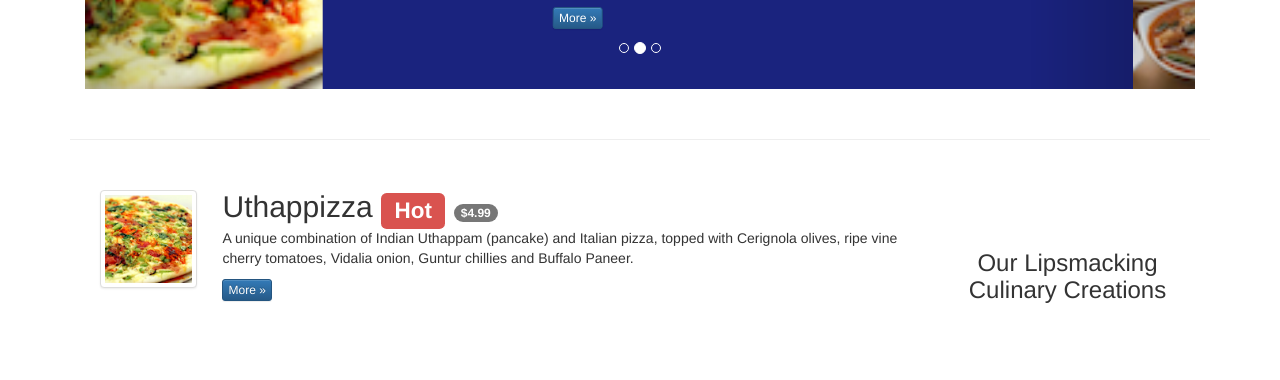
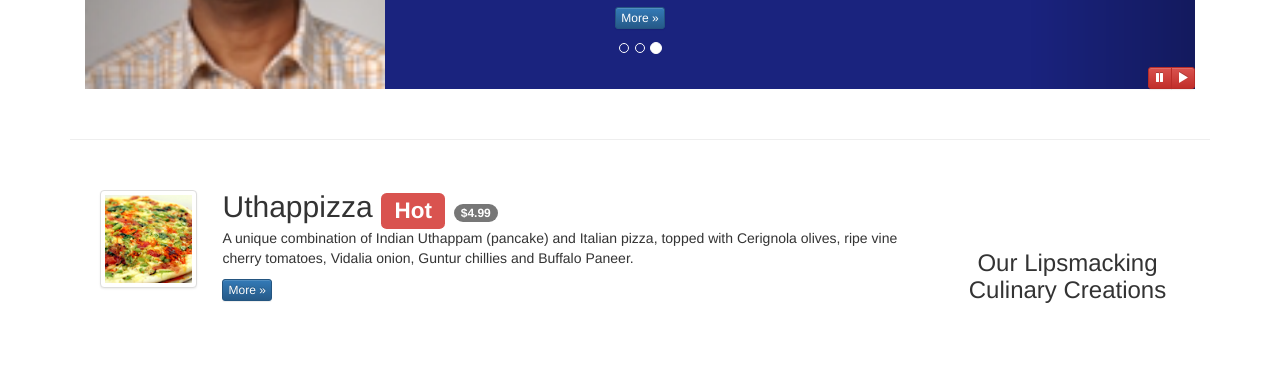
Before and after one commit to ayimaster/Restaurant-Con-Fusion, a plain HTML site: page index.html in a window 1280 px wide. Shown: the part 720-1100 px from the top of the page. Drawn offline with nearby package versions, Linux system fonts and the light colour scheme.

Commit message:
Add carousel button controls

```diff
--- a/css/mystyles.css
+++ b/css/mystyles.css
@@ -113,3 +113,9 @@ address {
 .guests {
   margin-top: 10px;
 }
+
+#carouselButtons {
+    right:0px;
+    position: absolute;
+    bottom: 0px;
+}
--- a/index.html
+++ b/index.html
@@ -240,6 +240,14 @@
             <span class="glyphicon glyphicon-chevron-right" aria-hidden="true"></span>
             <span class="sr-only">Next</span>
           </a>
+          <div class="btn-group" id="carouselButtons">
+                    <button class="btn btn-danger btn-xs" id="carousel-pause">
+                	    <span class="glyphicon glyphicon-pause" aria-hidden="true"></span>
+                    </button>
+                    <button class="btn btn-danger btn-xs" id="carousel-play">
+                	    <span class="glyphicon glyphicon-play" aria-hidden="true"></span>
+                    </button>
+                </div>
         </div>
       </div>
     </div>
@@ -360,6 +368,19 @@
     <script src="https://ajax.googleapis.com/ajax/libs/jquery/1.11.3/jquery.min.js"></script>
     <script src="js/bootstrap.min.js">
     </script>
+    <script>
+      $(document).ready(function () {
+        $("#mycarousel").carousel({
+          interval: 2000
+        });
+        $("#carousel-pause").click(function () {
+          $("#mycarousel").carousel('pause');
+        });
+        $("#carousel-play").click(function () {
+          $("#mycarousel").carousel('cycle');
+        });
+      });
+    </script>
 
 </body>
 
```
